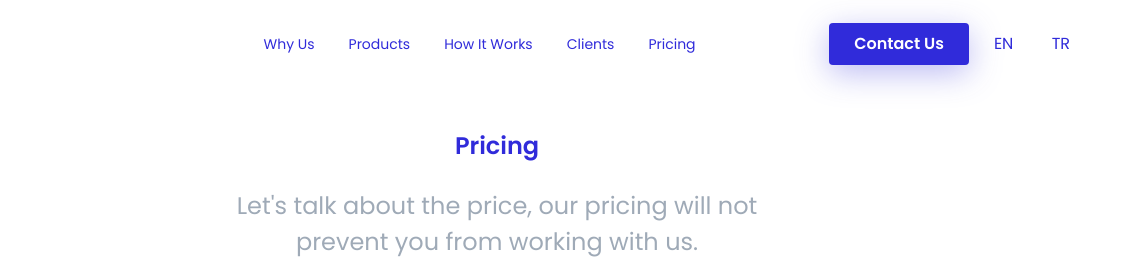
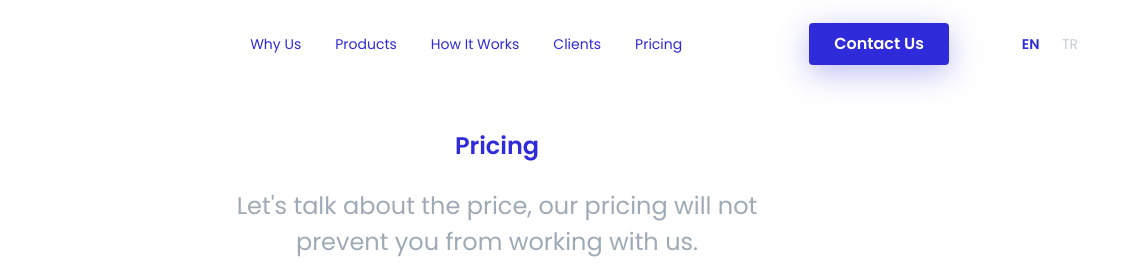
Before and after one commit to drementer/pricing-page, a plain HTML site: page src/index.html in a window 1280 px wide. Shown: the top 280 px of the page, 143-1280 px from the left. Drawn offline with nearby package versions, Linux system fonts and the light colour scheme; files that its build step writes are made by us from their sources.

Commit message:
dil -> translate

```diff
--- a/src/index.html
+++ b/src/index.html
@@ -89,10 +89,10 @@
 						<!-- Contact Us -->
 						<a href="#" class="buton ml-auto"">contact us</a>
 
-						<!-- Dil Değiştir -->
-						<div class="dil my-auto">
-							<button class="buton buton--link dil__buton dil__buton--aktif">EN</button>
-							<button class="buton buton--link dil__buton">TR</button>
+						<!-- Translate Butonlar -->
+						<div class="translate my-auto">
+							<button class="buton buton--link translate__buton translate__buton--aktif">EN</button>
+							<button class="buton buton--link translate__buton">TR</button>
 						</div>
 					</div>
 
```
